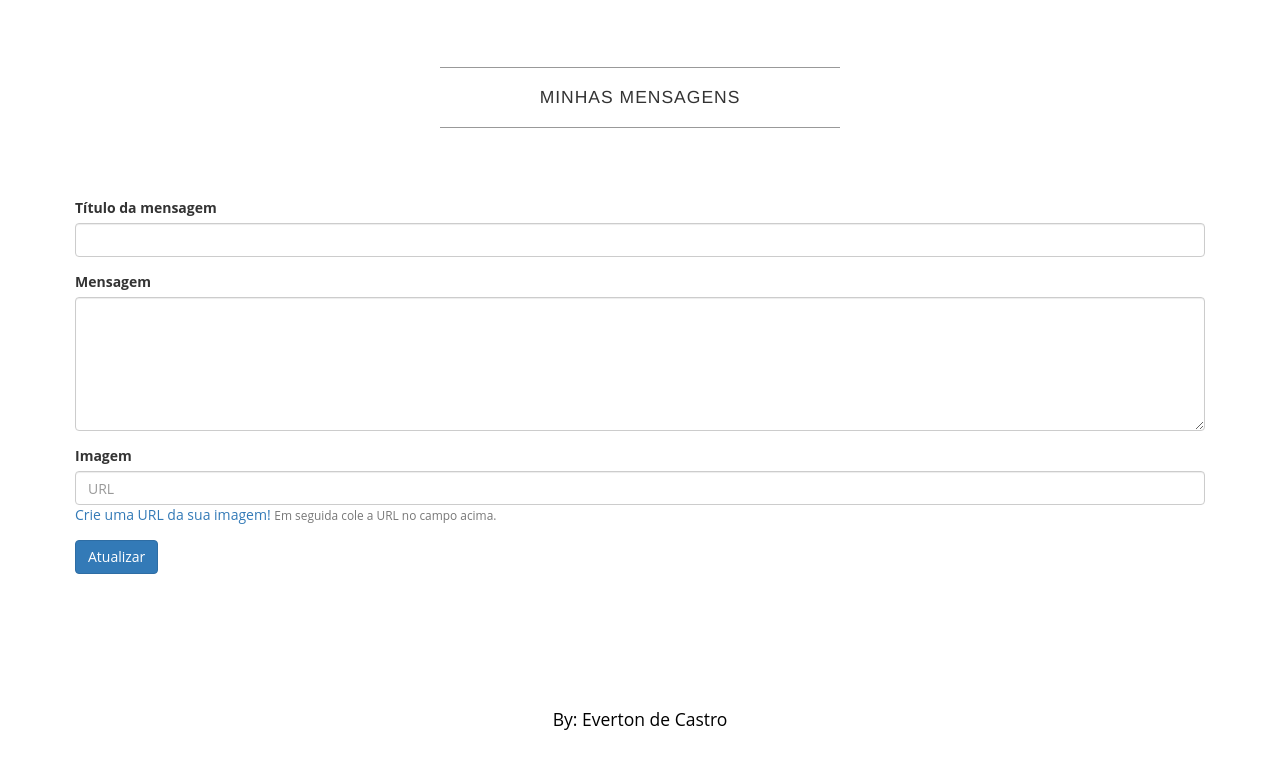
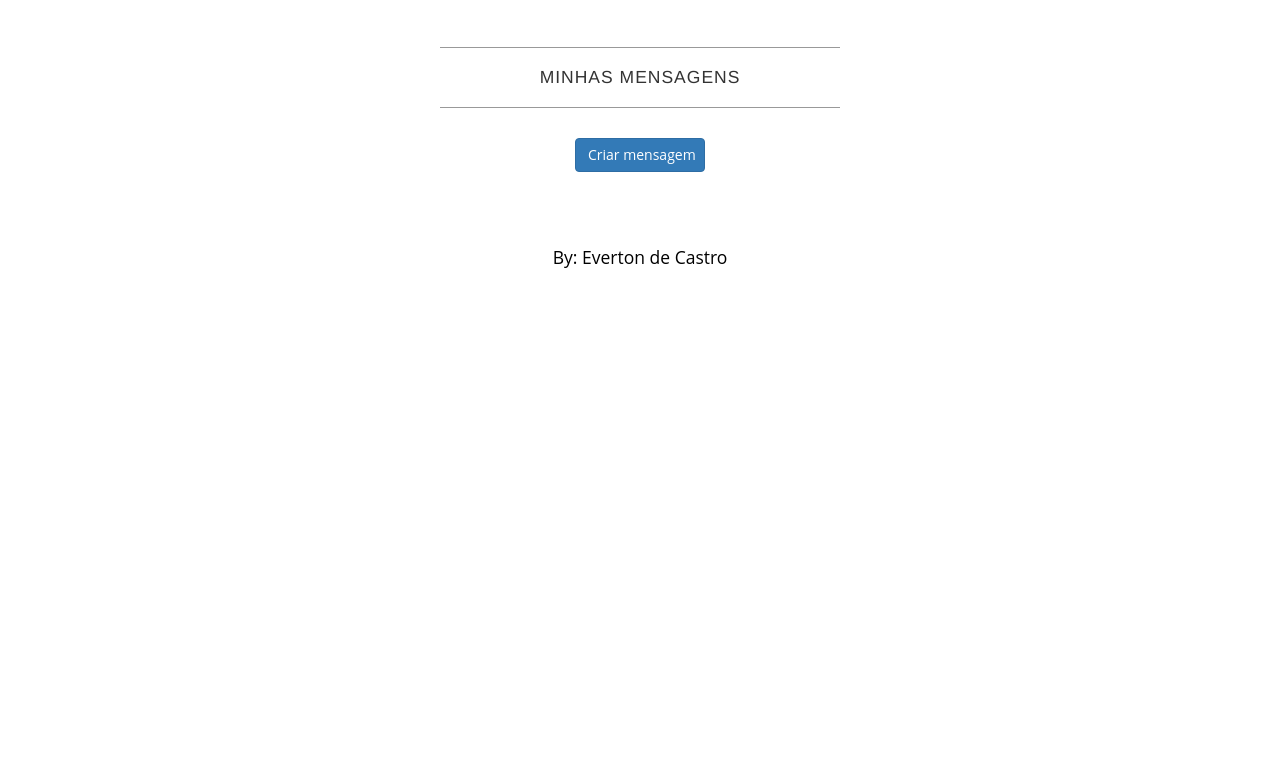
Before and after one commit to evertoncastro/sud-message-admin, a plain HTML site: page app/index.html at #/messages in a window 1280 px wide. Shown: the part 123-892 px from the top of the page. After the commit the page ends 800 px from the top, so only its background shows below. Drawn offline with Linux system fonts and the light colour scheme.

Commit message:
Add tab on massage session

```diff
--- a/app/css/business-casual.css
+++ b/app/css/business-casual.css
@@ -78,8 +78,8 @@ hr {
 }
 
 .box {
-    margin-bottom: 20px;
-    padding: 30px 5px;
+    margin-bottom: 0px;
+    padding: 10px 5px;
     background: #fff;
     background: rgba(255,255,255,0.9);
 }
--- a/app/css/messages.css
+++ b/app/css/messages.css
@@ -10,5 +10,13 @@
 .box-image-preview{
     height: auto !important;
     max-height: 200px;
+    max-width: 100%;
     width: auto;
 }
+
+.button-tab-area{
+    text-align: center;
+}
+.button-tab{
+    width: 130px;
+}
--- a/app/js/controller/controllerMessages.js
+++ b/app/js/controller/controllerMessages.js
@@ -4,10 +4,9 @@
 app.controller('MessagesCtrl', function ($scope, $location, serviceMessage) {
 
     $scope.showMessage = undefined;
-
-    $scope.registerMessage = function(message){
-        serviceMessage.registerMessage(message);
-    };
+    $scope.showTabMessages = true;
+    $scope.tabTitle = 'MINHAS MENSAGENS';
+    $scope.buttonTitle = 'Criar mensagem';
 
     $scope.init = function(){
         serviceMessage.loadMessageByUser().then(
@@ -15,6 +14,10 @@ app.controller('MessagesCtrl', function ($scope, $location, serviceMessage) {
                 $scope.listMessage = result;
             }
         );
+    };
+
+    $scope.registerMessage = function(message){
+        serviceMessage.registerMessage(message);
     };
 
     $scope.openMessage = function(index){
@@ -25,6 +28,18 @@ app.controller('MessagesCtrl', function ($scope, $location, serviceMessage) {
         }
     };
 
+    $scope.changeTab = function(){
+        if($scope.showTabMessages){
+            $scope.showTabMessages = false;
+            $scope.tabTitle = 'CRIAR MENSAGEM';
+            $scope.buttonTitle = 'Voltar';
+        }else{
+            $scope.showTabMessages = true;
+            $scope.tabTitle = 'MINHAS MENSAGENS';
+            $scope.buttonTitle = 'Criar mensagem';
+        }
+    };
+
     $scope.init();
 
 });
--- a/app/templates/messages.html
+++ b/app/templates/messages.html
@@ -3,15 +3,18 @@
         <div class="col-lg-12">
             <hr>
             <h2 class="intro-text text-center">
-                Minhas Mensagens
+                {{tabTitle}}
             </h2>
             <hr>
         </div>
     </div>
+    <div class="button-tab-area">
+        <button class="btn btn-primary button-tab" ng-click="changeTab()" >{{buttonTitle}}</button>
+    </div>
 </div>
 
 
-<div class="row">
+<div class="row" ng-if="!showTabMessages">
     <!--Take from: http://v4-alpha.getbootstrap.com/components/forms/-->
     <form class="form-create-message">
         <fieldset class="form-group">
@@ -32,12 +35,12 @@
         </fieldset>
 
         <button type="submit" class="btn btn-primary" ng-click="registerMessage(data)">
-            Atualizar
+            Criar
         </button>
     </form>
 </div>
 
-<div class="row">
+<div class="row" ng-if="showTabMessages">
     <div class="box">
         <div class="col-lg-12">
             <div class="list-group" ng-repeat="message in listMessage track by $index">
@@ -71,7 +74,7 @@
                     </fieldset>
 
                     <button type="submit" class="btn btn-primary" ng-click="registerMessage(data)">
-                        Enviar
+                        Atualizar
                     </button>
                 </form>
             </div>
```
